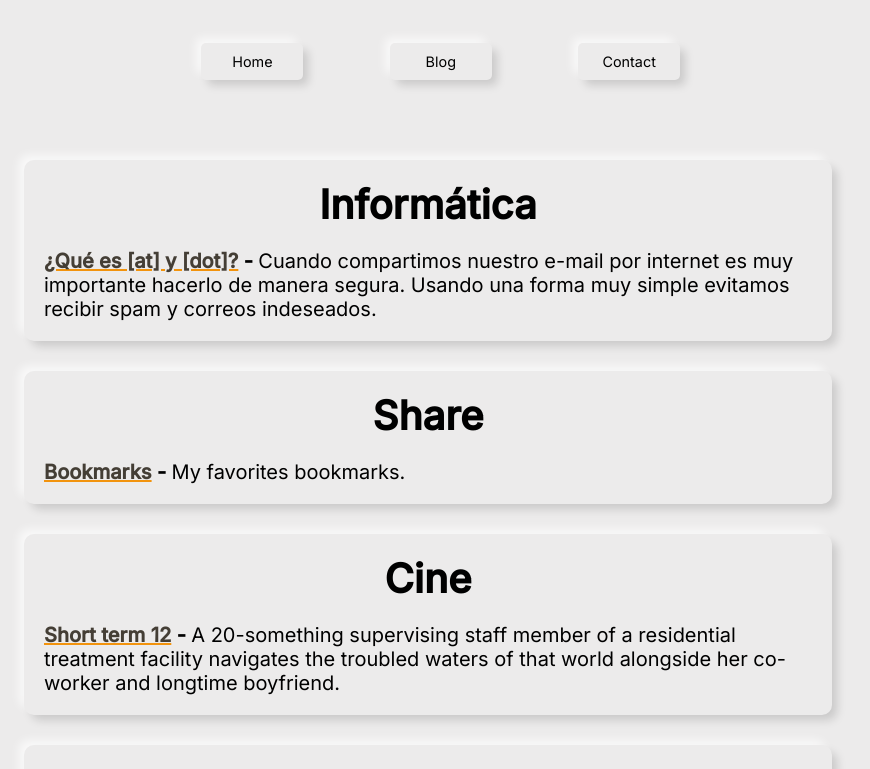
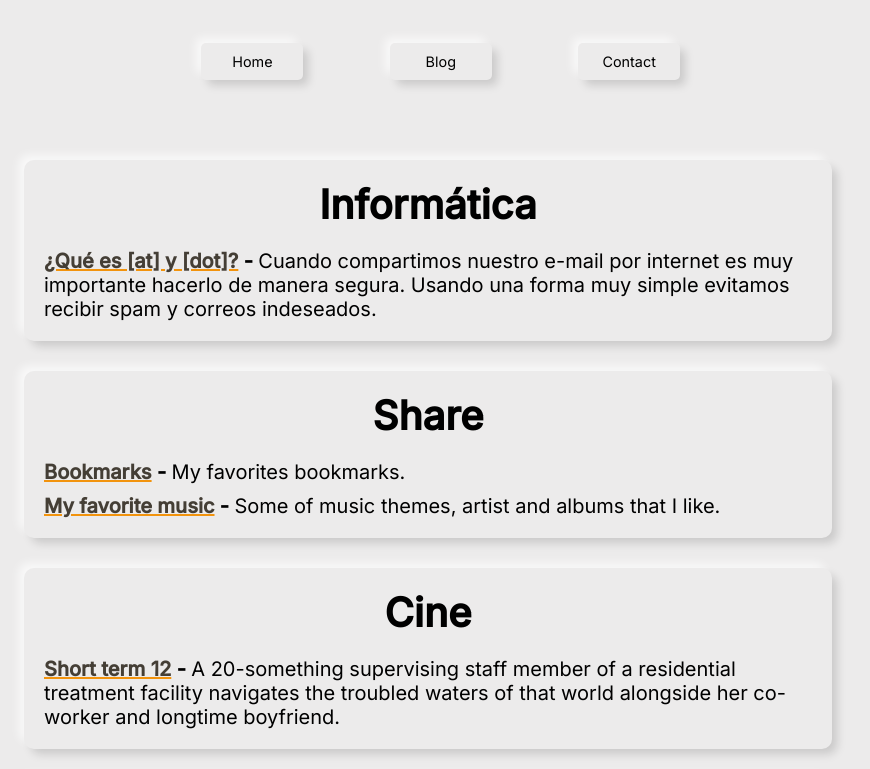
Before and after one commit to manuelalferez/personal-website, a React (Create React App) app: page /blog in a window 1280 px wide. Shown: the top 769 px of the page, without its empty margins (212-1082 px from the left). Built offline with nearby package versions, Linux system fonts and the light colour scheme.

Commit message:
nuevo post: musica que me gusta

```diff
--- a/src/data/Blog/PostsData.js
+++ b/src/data/Blog/PostsData.js
@@ -75,6 +75,13 @@ const posts = [
     summary: "A 20-something supervising staff member of a residential treatment facility navigates the troubled waters of that world alongside her co-worker and longtime boyfriend.",
     key: "11",
     path: "short-term-12"
+  },
+  {
+    title: "My favorite music",
+    category: "Share",
+    summary: "Some of music themes, artist and albums that I like.",
+    key: "12",
+    path: "favorite-music"
   }
 ];
 
--- /dev/null
+++ b/src/data/Blog/posts/favorite-music.md
@@ -0,0 +1,22 @@
+# My favorite music
+
+📅 Jun 17, 2020 **Last updated**
+
+
+
+## What are you going to find here?
+
+Songs that I like. Links to Spotify or YouTube. Enjoy it!
+
+## Playlist
+
+|                                                              |                                                              |
+| ------------------------------------------------------------ | ------------------------------------------------------------ |
+| <img src="http://i.imgur.com/Id7bP9V.png" style="zoom: 33%;" /> | So We Won't Forget - Khruangbin [[Spotify]](https://open.spotify.com/track/1sL0oHu8NCQpImkjxkoVXj?si=egMsAkckRGylnqzRaU811g) [[YouTube]](https://www.youtube.com/watch?v=e7hsV5gSVdY) |
+| <img src="http://i.imgur.com/MW4dkta.png" style="zoom: 25%;" /> | Chicago - Sufjan Stevens [[Spotify]](https://open.spotify.com/track/7Bo0xLcXWx3pdhqwthqGaz?si=mP66SXB8SGG2TAsIjJFFUw) [[YouTube]](https://www.youtube.com/watch?v=c_-cUdmdWgU) |
+| <img src="http://i.imgur.com/swaZoZv.png" style="zoom: 50%;" /> | Don't Let It Bring You Down - Annie Lennox, Heff Moraes [[Spotify]](https://open.spotify.com/track/28MXz5RstGpOYyup7teXyd?si=NVhD3zb9SMu5rmkL98gtyw) [[YouTube]](https://www.youtube.com/watch?v=6cIRzBPN_J0) |
+| <img src="http://i.imgur.com/mbl7LxJ.png" style="zoom:50%;" /> | Paradise - George Ezra [[Spotify]](https://open.spotify.com/track/38zwkK6TtTjIW9tpYBfZ3D?si=9laiGd3xTKSz5HN23ZY2Lw) [[YouTube]](https://www.youtube.com/watch?v=MDCV-8h9d7Y) |
+| <img src="http://i.imgur.com/QymCdvU.png" style="zoom:50%;" /> | Reptillia - The Strokes [[Spotify]](https://open.spotify.com/track/57Xjny5yNzAcsxnusKmAfA?si=4zse--hhSByIi_NHt2uvOg) [[YouTube]](https://www.youtube.com/watch?v=hZvitm7eK9c) |
+| <img src="http://i.imgur.com/jPxD5bz.png" style="zoom:50%;" /> | Dreams - The Cranberries [[Spotify]](https://open.spotify.com/track/4JGKZS7h4Qa16gOU3oNETV?si=AQocJhNCRpmYvXWOf8_qEA) [[YouTube]](https://www.youtube.com/watch?v=Yam5uK6e-bQ) |
+| <img src="http://i.imgur.com/oidfwFi.png" style="zoom:50%;" /> | Another Sunny Day - Belle & Sebastian [[Spotify]](https://open.spotify.com/track/6o1nYsoWYTanzUdHidFDg8?si=OBg5qifsQaGv0hc5kz7wEQ) [[YouTube]](https://www.youtube.com/watch?v=rx08E0b0Rs0) |
+| <img src="http://i.imgur.com/Xwx2RRB.png" style="zoom:50%;" /> | Hotel California - Gipsy Kings [[Spotify]](https://open.spotify.com/track/383LM93rT5NdU2Le0qu4Xk?si=6FH3kQhwTCuhhKB31mi2rQ) [[YouTube]](https://www.youtube.com/watch?v=nVNAqNZcpB4) |
```
